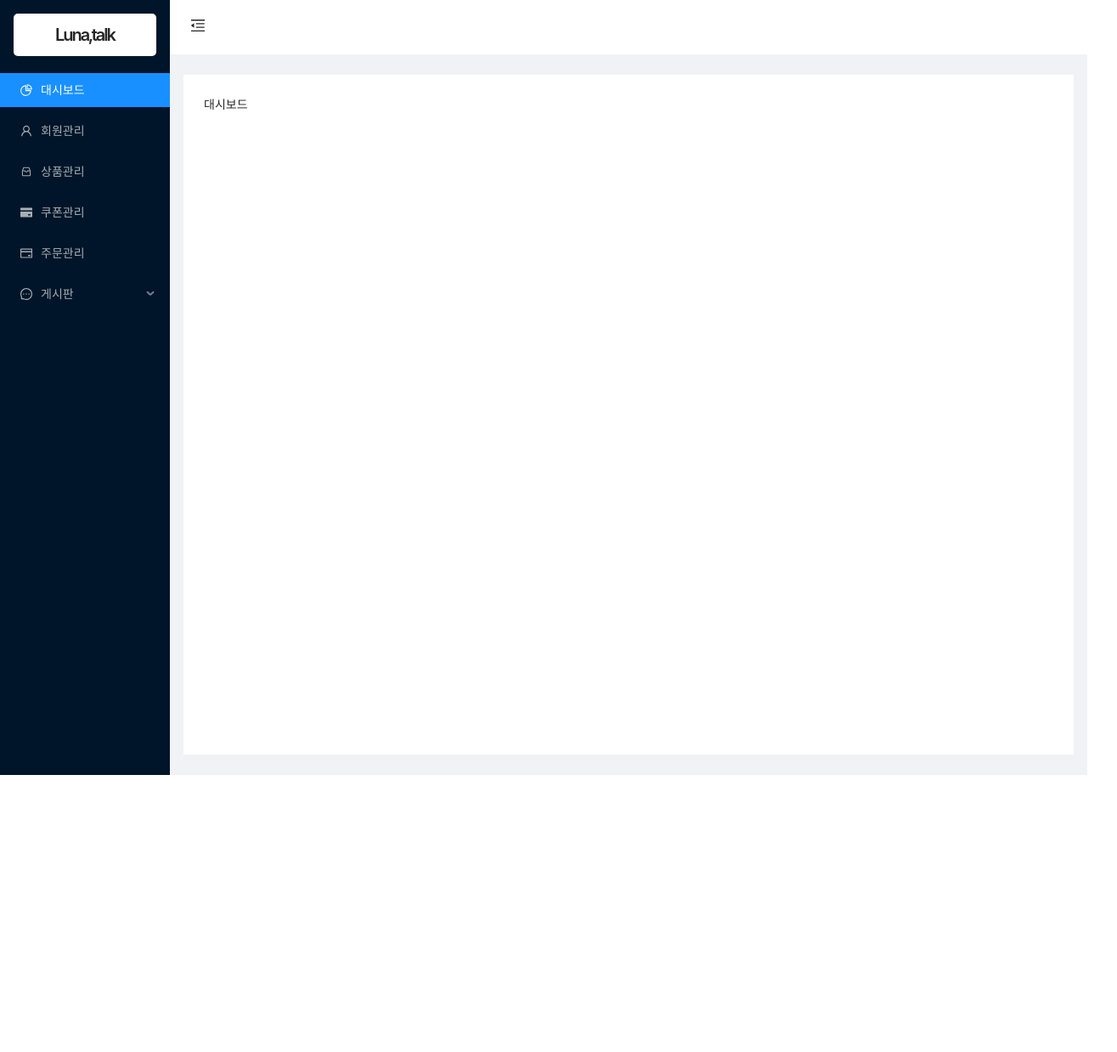
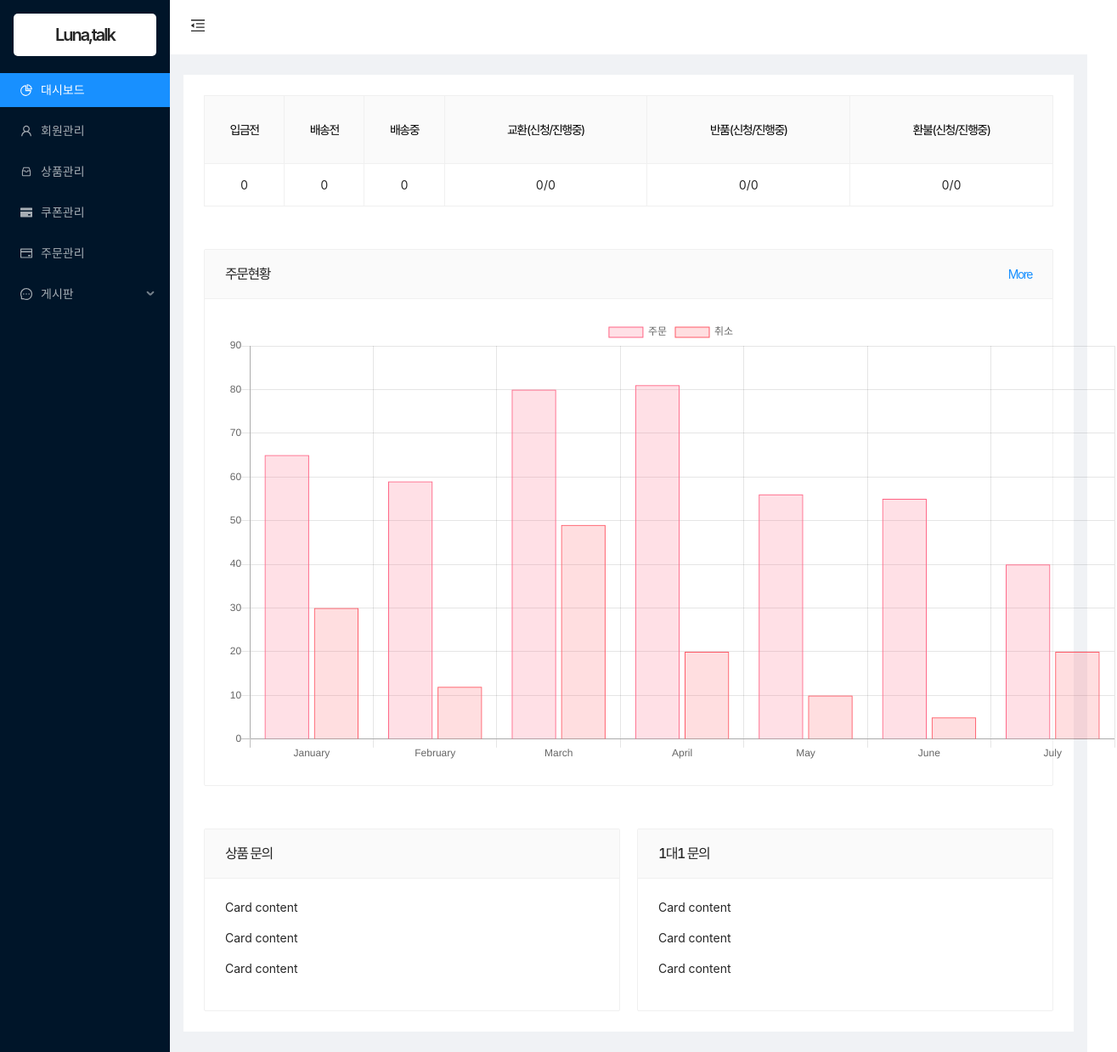
Before and after one commit to kkwoncokr/shopping_mall_admin, a React (Create React App) app: page / in a window 1280 px wide. Shown: the whole page at 85% size, 1315 px wide, since content can reach past the window. Before the commit the page ends 912 px from the top, so only its background shows below. Built offline with nearby package versions, Linux system fonts and the light colour scheme.

Commit message:
ADD : mainpage content 추가

```diff
--- a/package.json
+++ b/package.json
@@ -9,8 +9,10 @@
     "@testing-library/react": "^11.1.0",
     "@testing-library/user-event": "^12.1.10",
     "antd": "^4.9.4",
+    "chart.js": "^2.9.4",
     "immer": "^8.0.0",
     "react": "^17.0.1",
+    "react-chartjs-2": "^2.11.1",
     "react-dom": "^17.0.1",
     "react-redux": "^7.2.2",
     "react-router-dom": "^5.2.0",
--- a/src/components/main/MainContent.js
+++ b/src/components/main/MainContent.js
@@ -1,6 +1,62 @@
 import React from "react";
+import { Card } from "antd";
+import { Bar } from "react-chartjs-2";
+import styled from "styled-components";
+
 import DefalutLayout from "../ common/DefalutLayout";
 
-const MainContent = () => <DefalutLayout>대시보드</DefalutLayout>;
+const ContentBlock = styled.article`
+  width: 100%;
+  max-width: 1100px;
+  margin: 0 auto;
+`;
 
+const MainContent = ({ data }) => (
+  <DefalutLayout>
+    <ContentBlock>
+      <table>
+        <thead>
+          <tr>
+            <th>입금전</th>
+            <th>배송전</th>
+            <th>배송중</th>
+            <th>교환(신청/진행중)</th>
+            <th>반품(신청/진행중)</th>
+            <th>환불(신청/진행중)</th>
+          </tr>
+        </thead>
+        <tbody>
+          <tr>
+            <td>0</td>
+            <td>0</td>
+            <td>0</td>
+            <td>0/0</td>
+            <td>0/0</td>
+            <td>0/0</td>
+          </tr>
+        </tbody>
+      </table>
+      <Card
+        title="주문현황"
+        extra={<a href="#">More</a>}
+        style={{ width: "100%", marginBottom: 50 }}
+      >
+        <Bar data={data} width={100} height={50} options={{}} />
+      </Card>
+      <Card
+        title="상품 문의"
+        style={{ width: "49%", float: "left", marginRight: "2%" }}
+      >
+        <p>Card content</p>
+        <p>Card content</p>
+        <p>Card content</p>
+      </Card>
+      <Card title="1대1 문의" style={{ width: "49%", float: "left" }}>
+        <p>Card content</p>
+        <p>Card content</p>
+        <p>Card content</p>
+      </Card>
+    </ContentBlock>
+  </DefalutLayout>
+);
 export default React.memo(MainContent);
--- /dev/null
+++ b/src/containers/main/MainCantainer.js
@@ -0,0 +1,29 @@
+import React from "react";
+import MainContent from "../../components/main/MainContent";
+
+const data = {
+  labels: ["January", "February", "March", "April", "May", "June", "July"],
+  datasets: [
+    {
+      label: "주문",
+      backgroundColor: "rgba(255,99,132,0.2)",
+      borderColor: "rgba(255,99,132,1)",
+      borderWidth: 1,
+      hoverBackgroundColor: "rgba(255,99,132,0.4)",
+      hoverBorderColor: "rgba(255,99,132,1)",
+      data: [65, 59, 80, 81, 56, 55, 40],
+    },
+    {
+      label: "취소",
+      backgroundColor: "rgba(255,89,102,0.2)",
+      borderColor: "rgba(255,89,102,1)",
+      borderWidth: 1,
+      hoverBackgroundColor: "rgba(255,89,102,0.4)",
+      hoverBorderColor: "rgba(255,89,102,1)",
+      data: [30, 12, 49, 20, 10, 5, 20],
+    },
+  ],
+};
+const MainContainer = () => <MainContent data={data} />;
+
+export default MainContainer;
--- a/src/index.css
+++ b/src/index.css
@@ -16,7 +16,9 @@ a {
   text-decoration: none;
   color:#000;
 }
-
+th {
+  text-align: center !important;
+}
 .trigger {
   font-size: 18px;
   line-height: 64px;
@@ -46,3 +48,35 @@ a {
   background: #fff;
   box-sizing: border-box;
 }
+.ant-card-head {
+  background-color: #fafafa !important;
+  font-size:14px;
+  letter-spacing: -1.5px;
+}
+table {
+  width:100%;
+  text-align: center;
+  border:1px solid #f0f0f0;
+  margin-bottom: 50px;
+}
+table thead {
+  border-bottom: 1px solid #f0f0f0;
+  background:#fafafa;
+}
+table thead tr {
+  height:80px;
+}
+table thead tr th {
+  border-right: 1px solid #f0f0f0;
+  color:#000;
+  font-weight: 400;
+  font-size:14px;
+  letter-spacing: -1.5px;
+}
+
+table tbody tr {
+  height:50px;
+}
+table tbody tr td {
+  border-right: 1px solid #f0f0f0;
+}
--- a/src/pages/MainPage.js
+++ b/src/pages/MainPage.js
@@ -1,6 +1,6 @@
 import React from "react";
-import MainContent from "../components/main/MainContent";
+import MainContainer from "../containers/main/MainCantainer";
 
-const MainPage = () => <MainContent />;
+const MainPage = () => <MainContainer />;
 
 export default MainPage;
```
Also changed, not shown: 1 other file (tests, documents, lock files or other folders).
